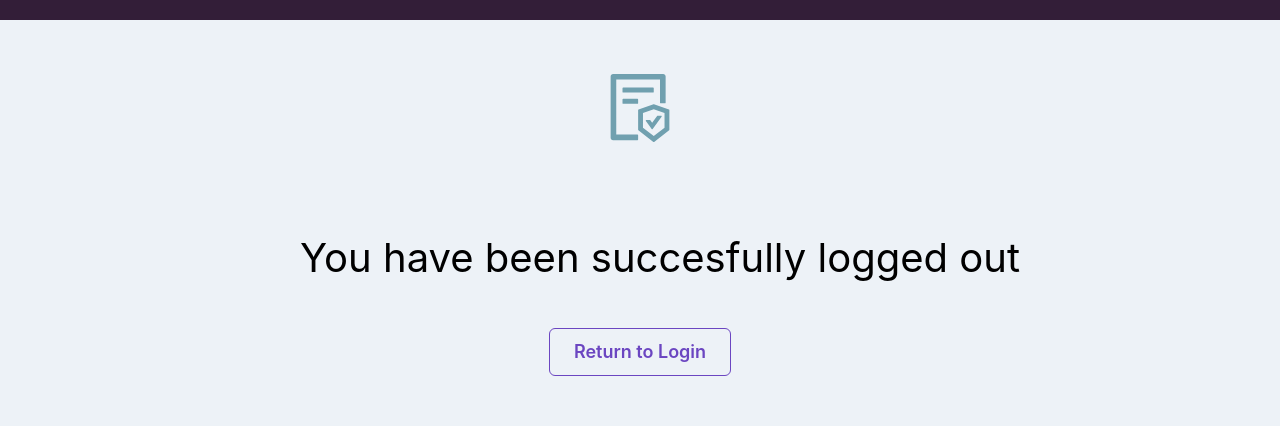
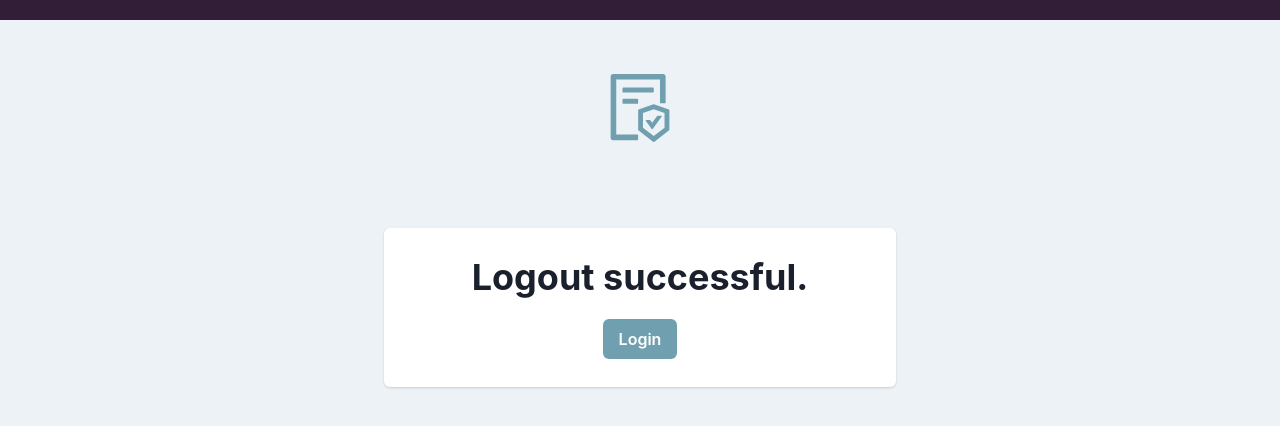
Before and after one commit to cvxluo/junior-design-project, a Next.js app: page /logout in a window 1280 px wide. Shown: the top 426 px of the page. Built offline with nearby package versions, Linux system fonts and the light colour scheme.

Commit message:
updates to appearance/layout

```diff
--- a/src/app/Login/page.jsx
+++ b/src/app/Login/page.jsx
@@ -18,7 +18,7 @@ import {
 
 import { signIn } from "next-auth/react";
 import { signUp } from "src/actions/User";
-import Layout from "src/app/Login/layout";
+import Layout from "../Login/layout";
 
 export default function Page() {
   const [mode, setMode] = useState("Login");
--- a/src/app/Logout/page.jsx
+++ b/src/app/Logout/page.jsx
@@ -1,26 +1,33 @@
-import { Stack, Text } from "@chakra-ui/layout";
+import { Heading, Link, Card } from "@chakra-ui/react";
 import { Button } from "@chakra-ui/react";
-import { useRouter } from "next/router";
-import Layout from "src/app/Login/layout";
+import Layout from "../Login/layout";
 
 export default function Page() {
-  const router = useRouter();
+
   return (
-    <Stack align={"center"}>
-      <Text fontSize={40} color="black" pl={"10"}>
-        You have been succesfully logged out
-      </Text>
-      <Button
-        m={8}
-        colorScheme="purple"
-        variant={"outline"}
-        _hover={{ bgColor: "black", color: "white" }}
-        size={"lg"}
-        onClick={() => router.push("/")}
+    <>
+      <Card
+        p={2}
+        alignSelf={"center"}
+        size={{ base: "sm", md: "md" }}
+        w={{ md: "lg" }}
+        bgColor={"white"}
       >
-        Return to Login
-      </Button>
-    </Stack>
+          <Heading mt={'5'} mb={'5'}>
+            Logout successful.
+          </Heading>
+          <Link href="/">
+            <Button
+              mb={'5'}
+              bgColor={"#70A0AF"}
+              color={"white"}
+              _hover={{ bgColor: "#706993", color: "white" }}
+            >
+              Login
+            </Button>
+          </Link>
+      </Card>
+    </>
   );
 }
 
--- a/src/app/Profile/page.jsx
+++ b/src/app/Profile/page.jsx
@@ -54,10 +54,10 @@ export default function Page() {
               <Button isDisabled>Delete Account</Button>
 
               <Button
-                variant={"solid"}
-                bgColor={"purple.600"}
+                mb={'5'}
+                bgColor={"#70A0AF"}
                 color={"white"}
-                _hover={{ bgColor: "black", color: "white" }}
+                _hover={{ bgColor: "#706993", color: "white" }}
                 onClick={handleLogout}
               >
                 Logout
--- a/src/app/Reports/ReportList.jsx
+++ b/src/app/Reports/ReportList.jsx
@@ -14,7 +14,7 @@ const ReportList = ({ reports }) => {
   const { isOpen, onOpen, onClose } = useDisclosure();
 
   return (
-    <Box backgroundColor="#22527B" width="80vw" p="1.5em" color="#F1F1F1">
+    <Box>
       <Heading>Past Reports</Heading>
       <UnorderedList>
         {reports.map(({ name, data, date_of_creation, quarter, year }) => (
```
Also changed, not shown: src/app/Index/layout.js (+11 -4 lines), src/app/Index/page.jsx (+11 -2 lines), src/app/Reports/page.jsx (+18 -9 lines), package.json (line endings or trailing spaces), 1 other file (tests, documents, lock files or other folders).
